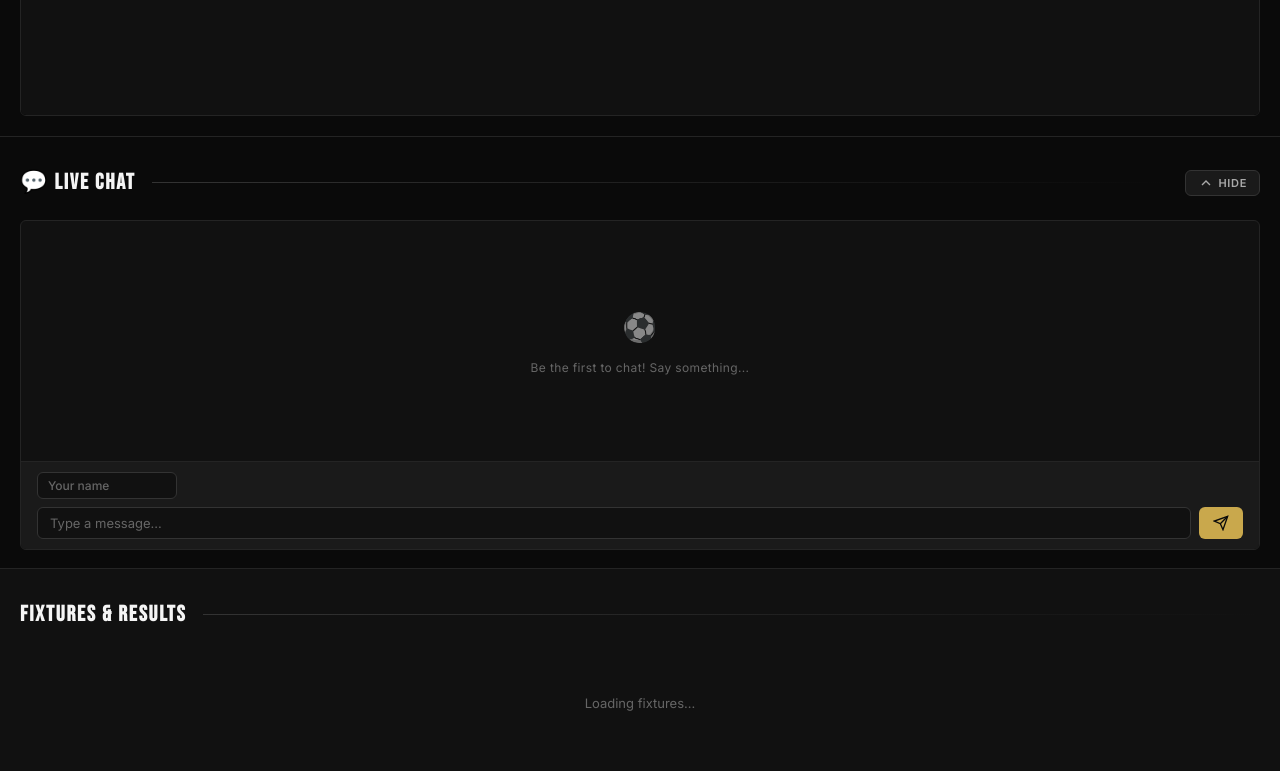
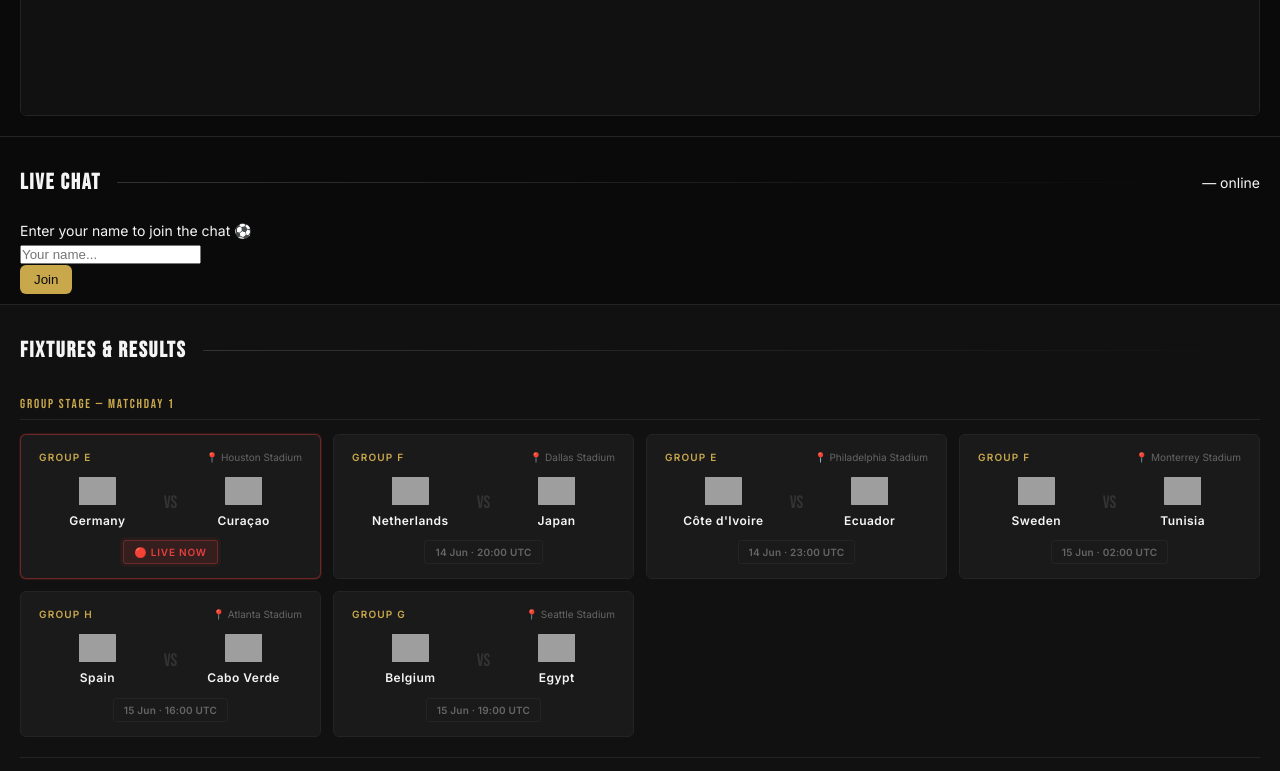
Before and after one commit to mdhujaifatowhid/fifa2026, a plain HTML site: page index.html in a window 1280 px wide. Shown: the part 640-1411 px from the top of the page. Drawn offline with nearby package versions, Linux system fonts and the light colour scheme; grey boxes are pictures that could not be loaded; a script that the page names is missing.

Commit message:
Implement live chat section in index.html
Removed commented-out chat section and added live chat UI.

```diff
--- a/index.html
+++ b/index.html
@@ -12,7 +12,6 @@
 
     <!-- NAVBAR: 2-row layout -->
     <nav class="navbar" id="navbar">
-        <!-- Row 1: Brand + Live badge -->
         <div class="nav-top">
             <div class="nav-brand">
                 <span class="brand-icon">⚽</span>
@@ -23,18 +22,13 @@
                 <span class="dot"></span> LIVE
             </div>
         </div>
-
-        <!-- Row 2: Channel cards -->
         <div class="channel-row">
             <button class="scroll-arrow left" id="scrollLeft" aria-label="Scroll left">&#8249;</button>
-            <div class="channel-strip" id="channelStrip">
-                <!-- Injected by JS -->
-            </div>
+            <div class="channel-strip" id="channelStrip"></div>
             <button class="scroll-arrow right" id="scrollRight" aria-label="Scroll right">&#8250;</button>
         </div>
     </nav>
 
-    <!-- MAIN -->
     <main class="main">
 
         <!-- PLAYER -->
@@ -50,7 +44,6 @@
                     Fullscreen
                 </div>
             </div>
-
             <div class="player-wrapper">
                 <div class="player-placeholder" id="playerPlaceholder">
                     <div class="placeholder-inner">
@@ -64,54 +57,35 @@
             </div>
         </section>
 
-        <!-- এই section টা index.html-এ player-section-এর পরে, fixture-section-এর আগে বসাও -->
-
         <!-- LIVE CHAT -->
-<section class="chat-section" id="chatSection">
+        <section class="chat-section">
             <div class="section-header">
-    <h2 class="section-title">💬 Live Chat</h2>
+                <h2 class="section-title">Live Chat</h2>
                 <span class="section-line"></span>
-    <button class="chat-toggle-btn" id="chatToggleBtn" title="Hide/Show Chat">
-      <svg id="chatToggleIcon" width="16" height="16" viewBox="0 0 24 24" fill="none" stroke="currentColor" stroke-width="2">
-        <polyline points="18 15 12 9 6 15"></polyline>
-      </svg>
-      <span id="chatToggleText">Hide</span>
-    </button>
+                <span class="chat-online" id="chatOnline">
+                    <span class="dot-sm" style="background:#22c55e;"></span>
+                    <span id="onlineCount">—</span> online
+                </span>
             </div>
 
-  <div class="chat-body" id="chatBody">
-    <!-- Messages -->
-    <div class="chat-messages" id="chatMessages">
-      <div class="chat-empty" id="chatEmpty">
-        <span>⚽</span>
-        <p>Be the first to chat! Say something...</p>
+            <!-- Name prompt -->
+            <div class="chat-name-prompt" id="chatNamePrompt">
+                <p class="chat-name-title">Enter your name to join the chat ⚽</p>
+                <div class="chat-name-row">
+                    <input type="text" id="chatNameInput" class="chat-input" placeholder="Your name..." maxlength="20" autocomplete="off" />
+                    <button class="chat-send-btn" id="chatNameSubmit">Join</button>
                 </div>
             </div>
 
-    <!-- Input -->
-    <div class="chat-input-area">
-      <input
-        type="text"
-        id="chatNameInput"
-        class="chat-name-input"
-        placeholder="Your name"
-        maxlength="20"
-      />
-      <div class="chat-message-row">
-        <input
-          type="text"
-          id="chatMsgInput"
-          class="chat-msg-input"
-          placeholder="Type a message..."
-          maxlength="200"
-        />
-        <button class="chat-send-btn" id="chatSendBtn">
-          <svg width="16" height="16" viewBox="0 0 24 24" fill="none" stroke="currentColor" stroke-width="2">
-            <line x1="22" y1="2" x2="11" y2="13"></line>
-            <polygon points="22 2 15 22 11 13 2 9 22 2"></polygon>
-          </svg>
-        </button>
+            <!-- Chat UI -->
+            <div class="chat-ui" id="chatUi" style="display:none;">
+                <div class="chat-messages" id="chatMessages">
+                    <div class="chat-loading">Connecting...</div>
                 </div>
+                <div class="chat-input-row">
+                    <span class="chat-user-badge" id="chatUserBadge"></span>
+                    <input type="text" id="chatMsgInput" class="chat-input" placeholder="Type a message..." maxlength="200" autocomplete="off" />
+                    <button class="chat-send-btn" id="chatSendBtn">Send</button>
                 </div>
             </div>
         </section>
```
Lines whose indentation alone changed are shown as unchanged.
